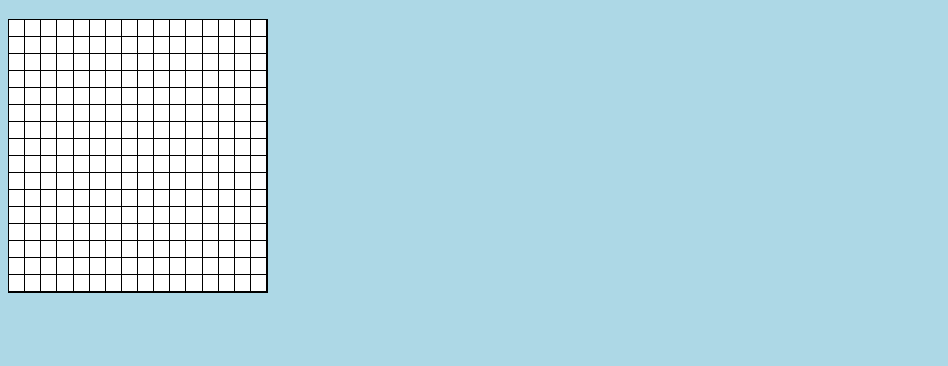
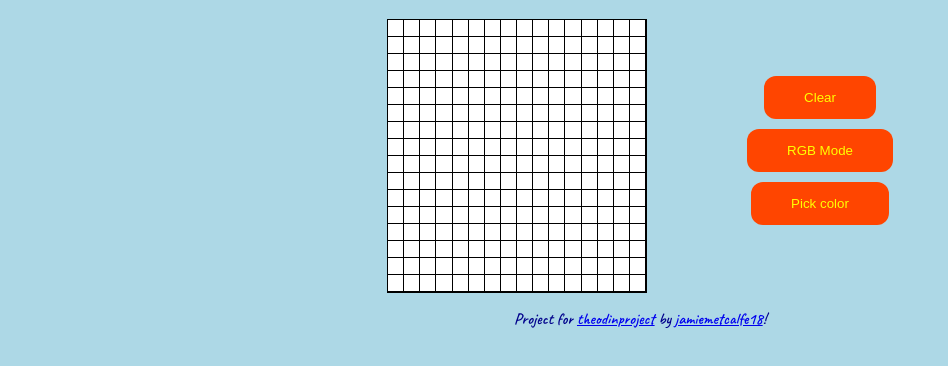
Before and after one commit to jamiemetcalfe18/Etch-a-Sketch, a plain HTML site: page index.html in a window 1280 px wide. Shown: the part 62-428 px from the top of the page, without its empty margins (0-948 px from the left). Drawn offline with Linux system fonts and the light colour scheme.

Commit message:
Grid works
Got the grid working, on hover the squares change to black and allow you to draw. The title changes color on hover, and the clear button works!

```diff
--- a/index.html
+++ b/index.html
@@ -15,9 +15,25 @@
 <body>
   <h1 id="title">Etch-a-sketch</h1>
 
-  <div id="container"></div>
+  <!-- main container -->
+  <div id="container">
+    <!-- holds grid -->
+    <div id="sketch"> </div>
+
+    <!-- buttons for diff options -->
+    <div id="buttons">
+        <button id="clear">Clear</button>
+        <button id="rgb">RGB Mode</button>
+        <button id="picker">Pick color</button>
+    </div>
+  </div>
 
   <script src="script.js"></script>
 </body>
 
+
+<footer>
+  <p>Project for <a href="https://www.theodinproject.com/">theodinproject</a> by <a href="https://github.com/jamiemetcalfe18">jamiemetcalfe18</a>!</p>
+</footer>
+
 </html>
--- a/script.js
+++ b/script.js
@@ -1,22 +1,29 @@
+//make sketcher grid
 function createGrid() {
     var columns = 16;
     var rows = 16;
 
-    var grid = document.createElement('div');            // creates grid
+    var grid = document.createElement('div'); // creates grid
     grid.className = 'grid';
     for (var i = 0; i < columns; ++i) {
-        var column = document.createElement('div');      // creates column
+        var column = document.createElement('div'); // creates column
         column.className = 'column';
         for (var j = 0; j < rows; ++j) {
-            var cell = document.createElement('div');    // creates cell
+            var cell = document.createElement('div'); // creates cell
             cell.className = 'cell';
 
             var content = (i + 1) + '-' + (j + 1);
-            column.appendChild(cell);                    // appends cell to column (as row)
+            column.appendChild(cell); // appends cell to column (as row)
         }
-        grid.appendChild(column);                        // appends column to grid
+        grid.appendChild(column);  // appends column to grid
     }
-    document.getElementById('container').appendChild(grid); // appends grid to container div
+    document.getElementById('sketch').appendChild(grid); // appends grid to container div
+    //make grid draw
+    grid.addEventListener('mouseover', function(e) {
+        if (e.target.classList.contains('cell')) {
+            e.target.style.backgroundColor = 'black';
+        }
+    });
 }
 
 
@@ -24,3 +31,33 @@ function createGrid() {
 window.onload = function() {
     createGrid();
 };
+
+//clears grid
+function clearGrid() {
+    const cells = document.querySelectorAll('.cell');
+    cells.forEach(cell => {
+        if (cell.style.backgroundColor === 'black') {
+            cell.style.backgroundColor = 'white';
+        }
+    });
+}
+const clearButton = document.getElementById('clear');
+clearButton.addEventListener('click', clearGrid);
+
+
+
+//color on title hover
+function pickColor() {
+    var colors = [
+        '#ff0000', '#00ff00', '#0000ff',
+        '#ff3333', '#ffff00', '#ff6600'
+    ];
+
+    var random_color = colors[Math.floor(Math.random() * colors.length)];
+    var x = document.getElementById('title');
+    x.style.color = random_color;
+}
+
+// Add an event listener to trigger pickColor() on hover
+var titleElement = document.getElementById('title');
+titleElement.addEventListener('mouseenter', pickColor);
--- a/style.css
+++ b/style.css
@@ -5,8 +5,6 @@ font-family: 'Pixelify Sans', sans-serif;
 **/
 
 html {
-  height: 100%;
-  width: 100%;
   background-color: lightblue;
 }
 
@@ -19,6 +17,39 @@ html {
 }
 
 /** for grid **/
+#container {
+  display: flex;
+  justify-content: center;
+  align-items: center;
+}
+
+.sketch {
+  flex: 1;
+  margin: 50px;
+}
+
+#buttons {
+  display: flex;
+  flex-direction: column;
+  justify-content: center;
+  align-items: center;
+  margin-left: 100px;
+}
+
+button {
+  margin-bottom: 10px; /* Adjust the margin as needed */
+  color: yellow;
+  background-color: orangered;
+  border:3px red;
+  padding: 14px 40px;
+  border-radius: 12px;
+}
+
+button:hover {
+  background-color: lightgreen;
+  color: blue;
+}
+
 .grid {
   display: flex;
   border: 1px solid #000;
@@ -38,3 +69,10 @@ html {
   border-bottom: 1px solid #000;
   height: 16px;
 }
+
+/** footer **/
+footer {
+  text-align: center;
+  font-family: 'Caveat', cursive;
+  color: darkblue;
+}
```
